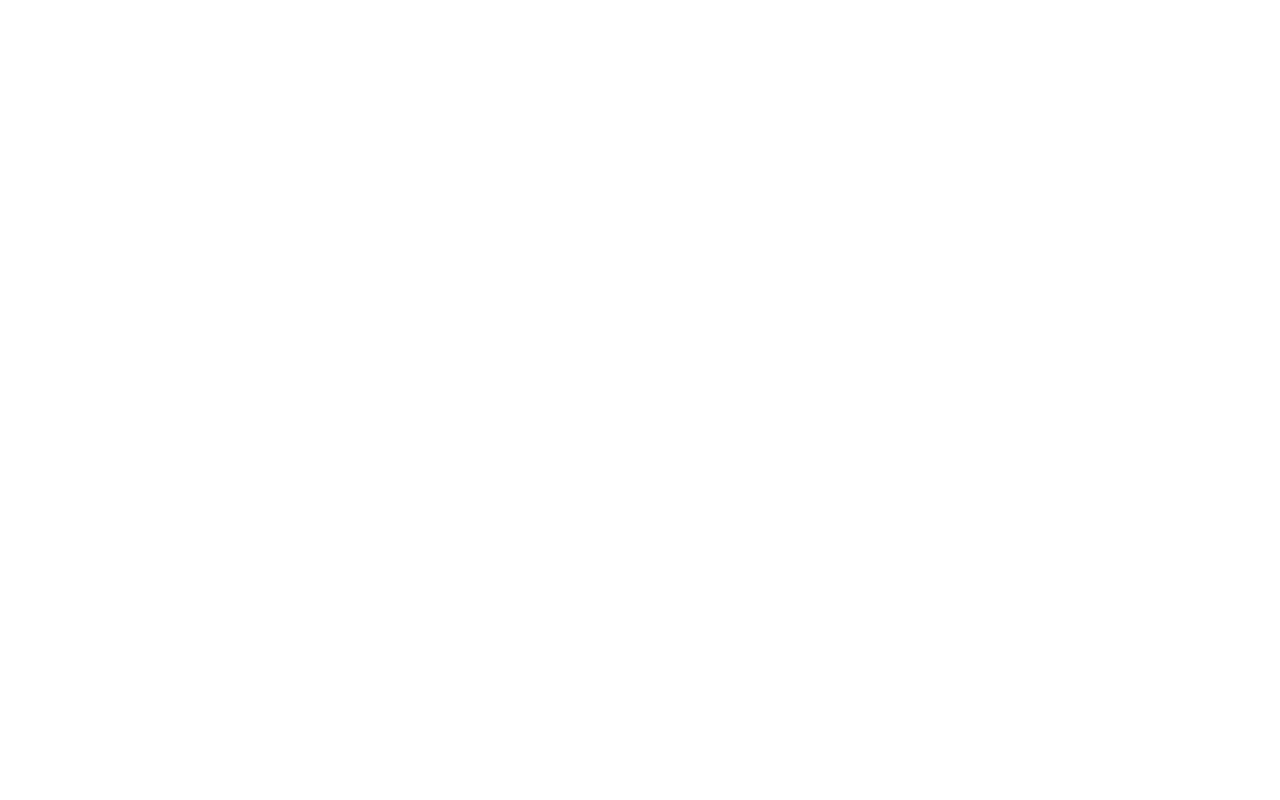
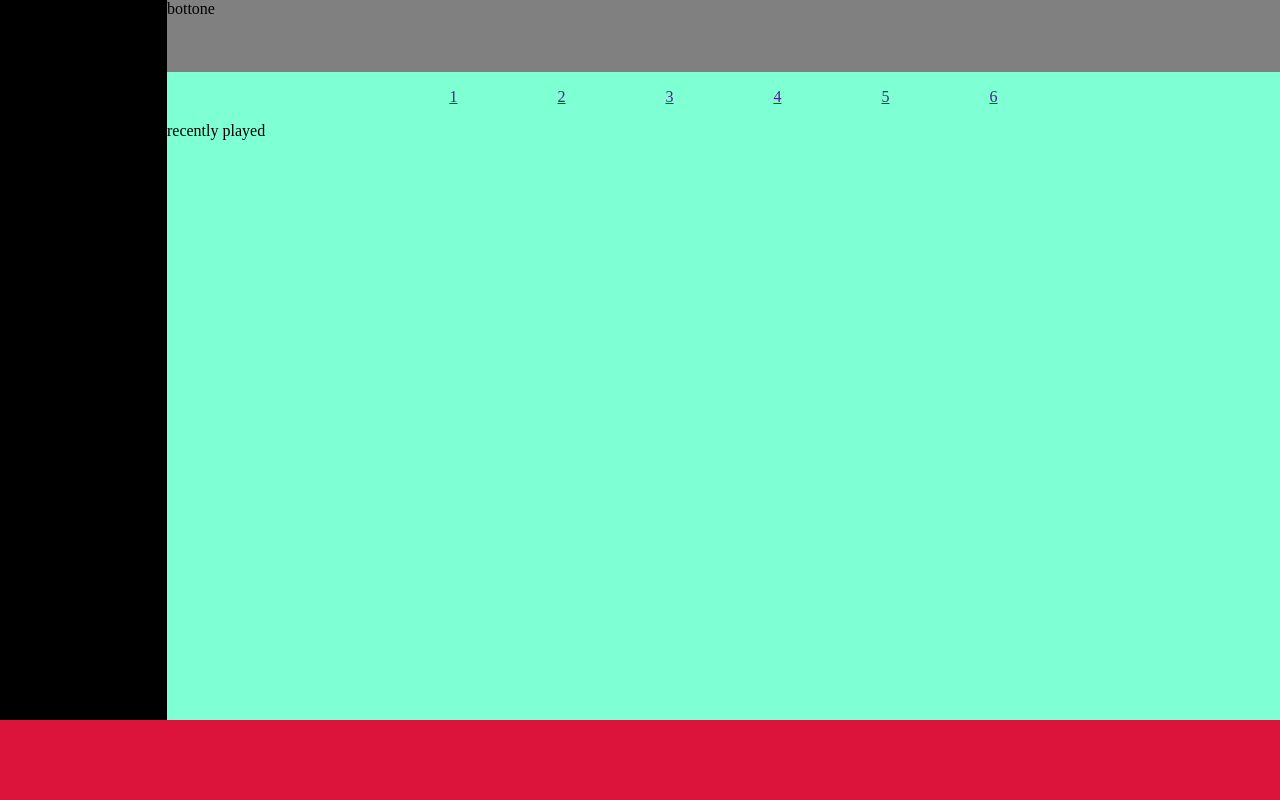
Before and after one commit to damirusso95/html-css-spotifyweb, a plain HTML site: page index.html in a window 1280 px wide. Drawn offline with Linux system fonts and the light colour scheme.

Commit message:
bozza struttura

```diff
--- a/index.html
+++ b/index.html
@@ -3,9 +3,32 @@
 <head>
     <meta charset="UTF-8">
     <meta name="viewport" content="width=device-width, initial-scale=1.0">
-    <title>Document</title>
+    <title>spotify</title>
+    <link rel="stylesheet" href="style.css">
 </head>
 <body>
+    <main>
+        <div class="container-big">
+            <div class="container-left">
+                menu left
+            </div>
+
+            <div class="container-top">
+                <div class="btn-area"> bottone</div>
+                <div class="link-area">
+                    <a href="">1</a>
+                    <a href="">2</a>
+                    <a href="">3</a>
+                    <a href="">4</a>
+                    <a href="">5</a>
+                    <a href="">6</a>
+
+                </div>
+                <div>recently played</div>
+            </div>
+        </div>
+        <div class="container-toolbar"></div>
+    </main>
 
 </body>
 </html>
--- a/style.css
+++ b/style.css
@@ -0,0 +1,52 @@
+*{
+    margin: 0%;
+    padding: 0%;
+    box-sizing: border-box;
+    }
+
+    main{
+        height: 100vh;
+        width: 100%;
+        background-color: black;
+    }
+
+    .container-big{
+        display: flex;
+        height: 90%;
+        width: 100%;
+        background-color: aquamarine;
+
+    }
+
+    .container-left{
+        width: 15%;
+        height: 100%;
+        background-color: black;
+    }
+
+    .container-top{
+        width: 100%;
+    }
+
+
+
+    .btn-area{
+        height: 10%;
+        width: 100%;
+        background-color: grey;
+    }
+
+    .link-area{
+       padding: 1rem;
+       text-align: center;
+    }
+
+    a{
+        padding: 1rem 3rem;
+    }
+
+    .container-toolbar{
+        height: 10%;
+        width: 100%;
+        background-color: crimson;
+    }
```
